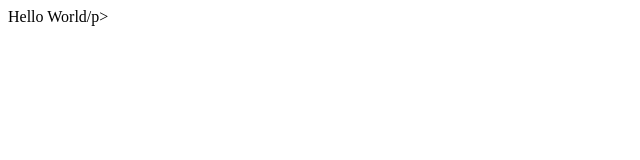
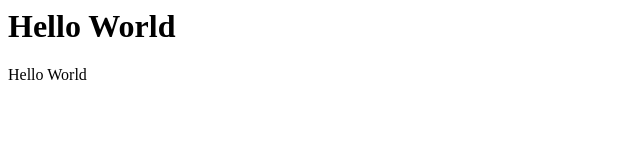
Before and after one commit to ross-wen/Intro-03, a plain HTML site: page index.html in a window 1280 px wide. Shown: the whole page, without its empty margins (0-640 px from the left). Drawn offline with Linux system fonts and the light colour scheme.

Commit message:
added h1

```diff
--- a/index.html
+++ b/index.html
@@ -1 +1,5 @@
-<p>Hello World/p>
+
+<body>
+    <h1>Hello World</h1>
+    <p>Hello World</p>
+</body>
```
